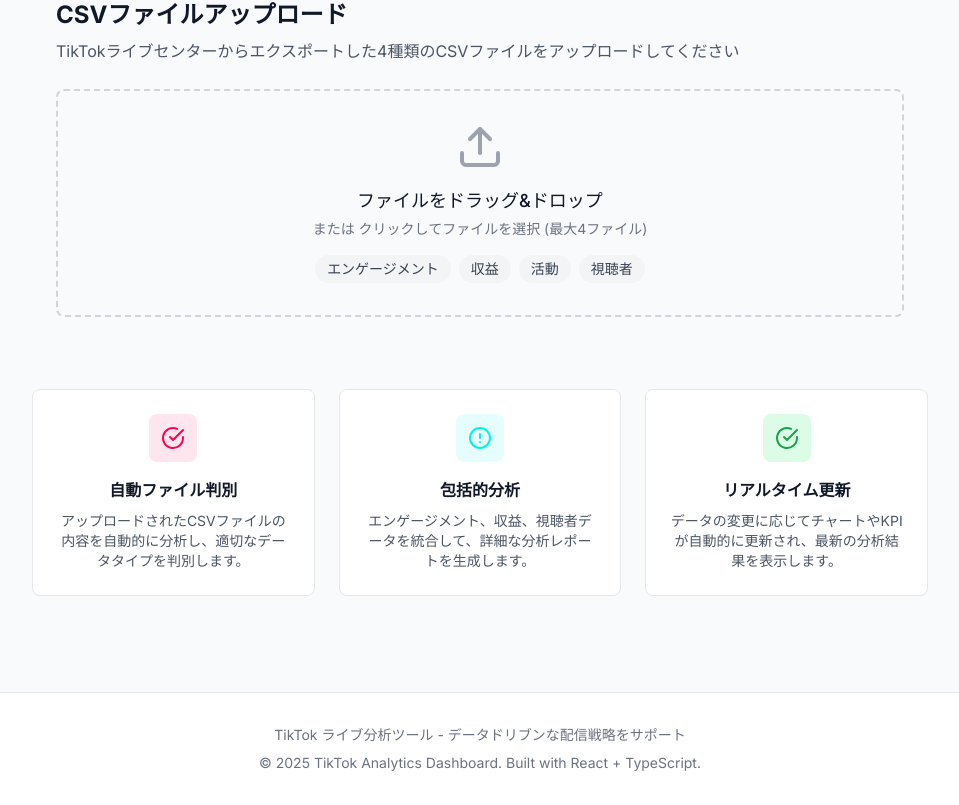
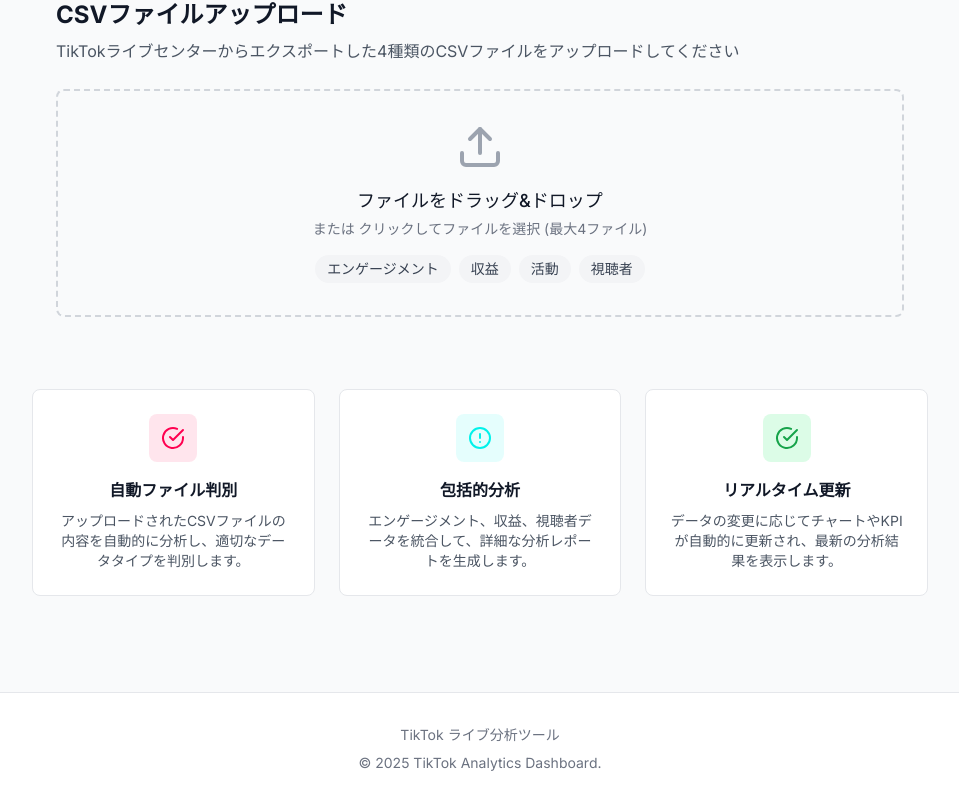
Before and after one commit to Takumin6240/tiktok-analytics-react, a React (Vite) app: page / in a window 1280 px wide. Shown: the part 253-1058 px from the top of the page, without its empty margins (160-1119 px from the left). Built offline with nearby package versions, Linux system fonts and the light colour scheme.

Commit message:
フッターのテキストを簡略化し、TikTok ライブ分析ツールの説明を削除しました。

```diff
--- a/src/App.tsx
+++ b/src/App.tsx
@@ -217,8 +217,8 @@ function App() {
       <footer className="bg-white border-t border-gray-200 mt-16">
         <div className="max-w-7xl mx-auto px-4 sm:px-6 lg:px-8 py-8">
           <div className="text-center text-gray-500 text-sm">
-            <p>TikTok ライブ分析ツール - データドリブンな配信戦略をサポート</p>
-            <p className="mt-2">© 2025 TikTok Analytics Dashboard. Built with React + TypeScript.</p>
+            <p>TikTok ライブ分析ツール</p>
+            <p className="mt-2">© 2025 TikTok Analytics Dashboard.</p>
           </div>
         </div>
       </footer>
```
